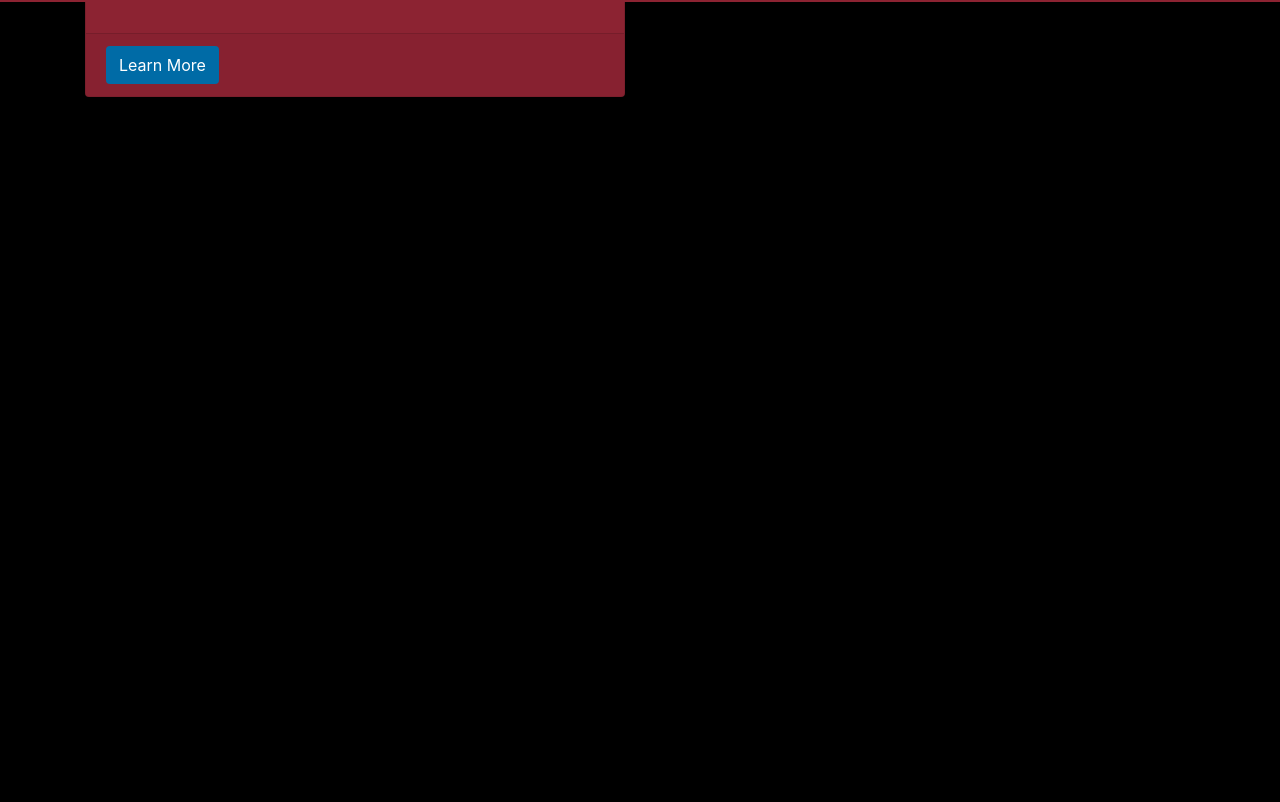
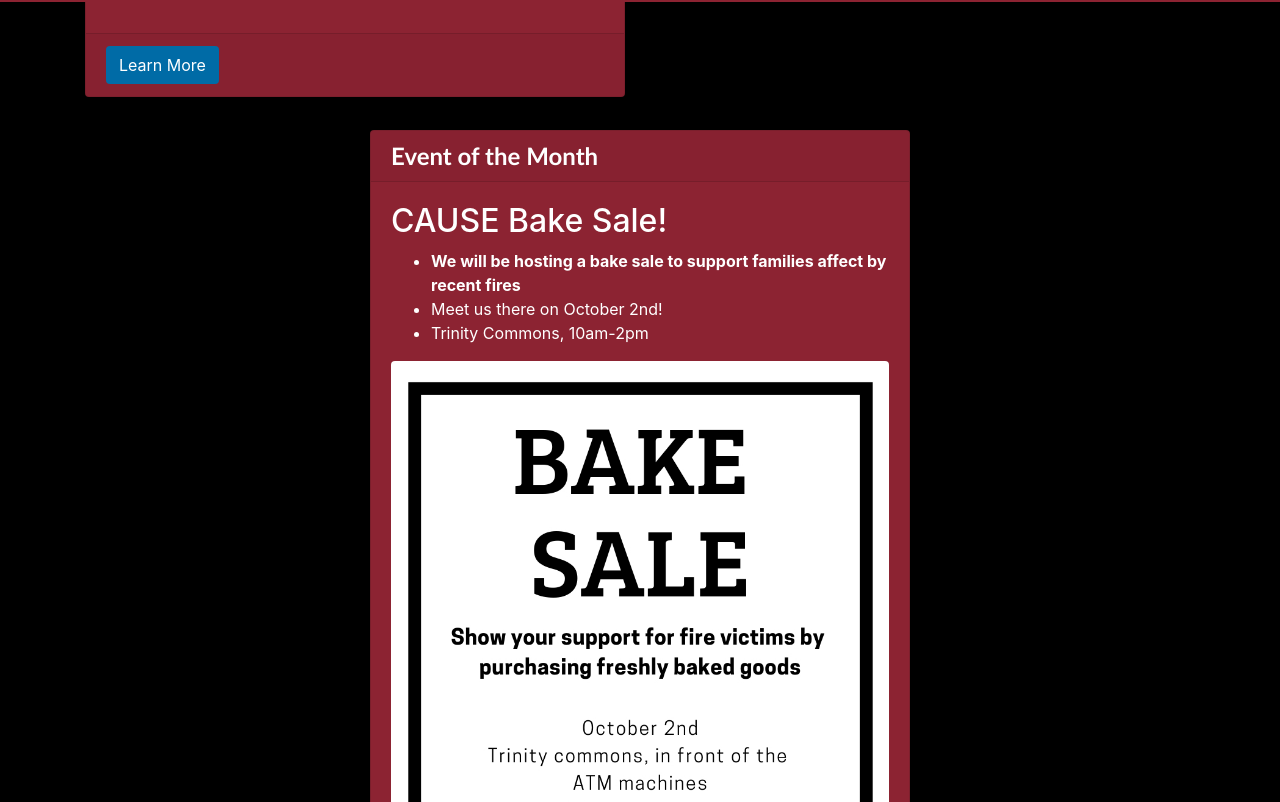
Before and after one commit to gesparza3/cause-website, a website: page index.html in a window 1280 px wide. Shown: the part 798-1600 px from the top of the page. Before the commit the page ends 1009 px from the top, so only its background shows below. Drawn offline with Linux system fonts and the light colour scheme.

Commit message:
Added bake sale info to home page

```diff
--- a/index.html
+++ b/index.html
@@ -93,8 +93,29 @@ h1 { font-family: Calibri, Candara, Segoe, "Segoe UI", Optima, Arial, sans-serif
         </div>
       </div>
       <!-- /.row -->
+      <hr>
+      <div class="row justify-content-center">
+        <div class="col-lg-6">
+          <div class="card h-100" style="background-color: #8C2332;">
+            <h1 class="card-header">Event of the Month</h1>
+            <div class="card-body">
+              <h2 >CAUSE Bake Sale!</h2>
+              <ul>
+                <li>
+                  <strong>We will be hosting a bake sale to support families affect by recent fires</strong>
+                </li>
+                <li>Meet us there on October 2nd!</li>
+                <li>Trinity Commons, 10am-2pm</li>
+              </ul>
+              <img class="img-fluid rounded" src="img/Bake Sale Flier 1.jpg" alt="">
 
-      <hr>
+            </div>
+          </div>
+        </div>
+      </div>
+    </div>
+
+    <hr>
 
     </div>
     <!-- /.container -->
```
Also changed, not shown: img/Bake Sale Flier 1.jpg (added).
